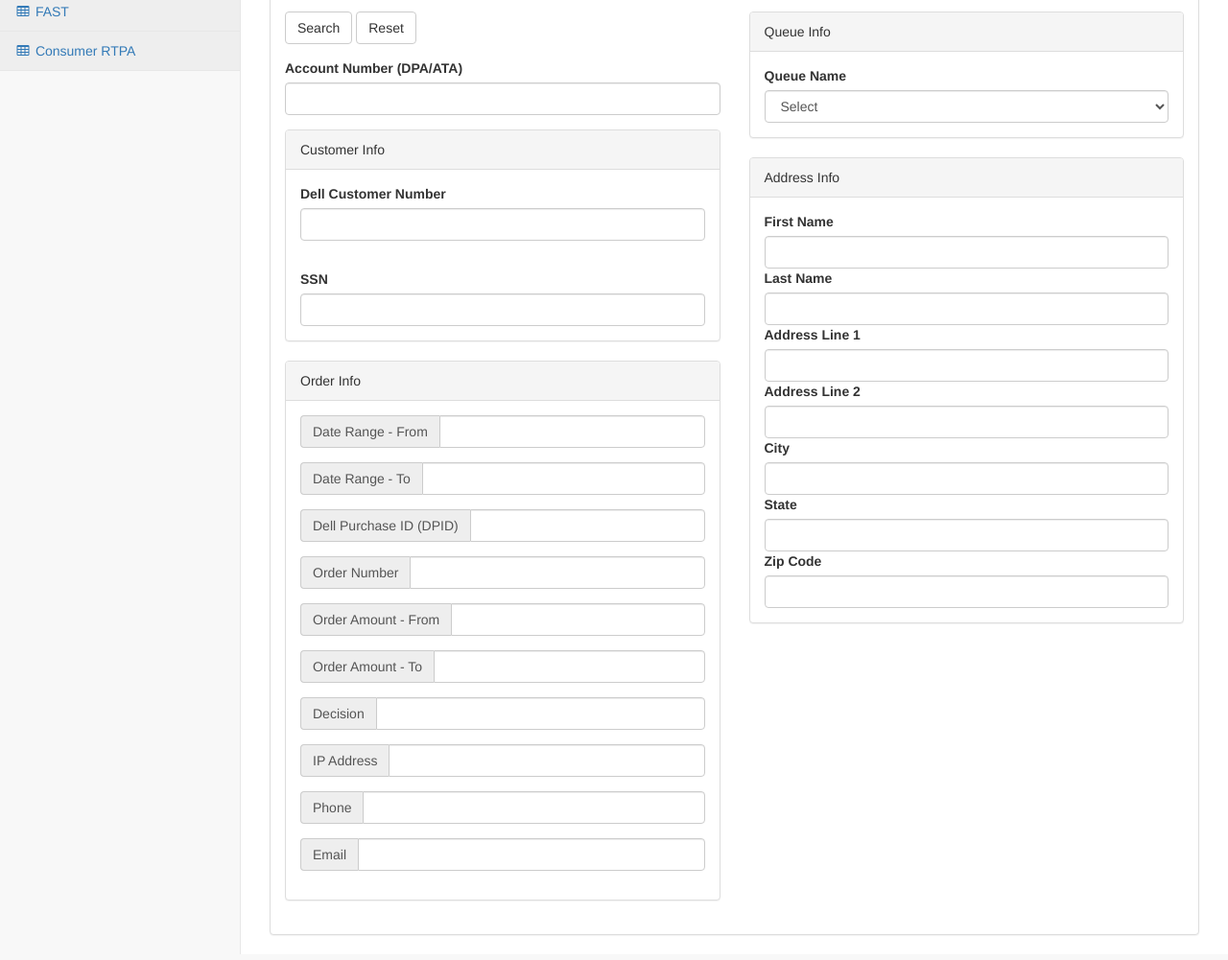
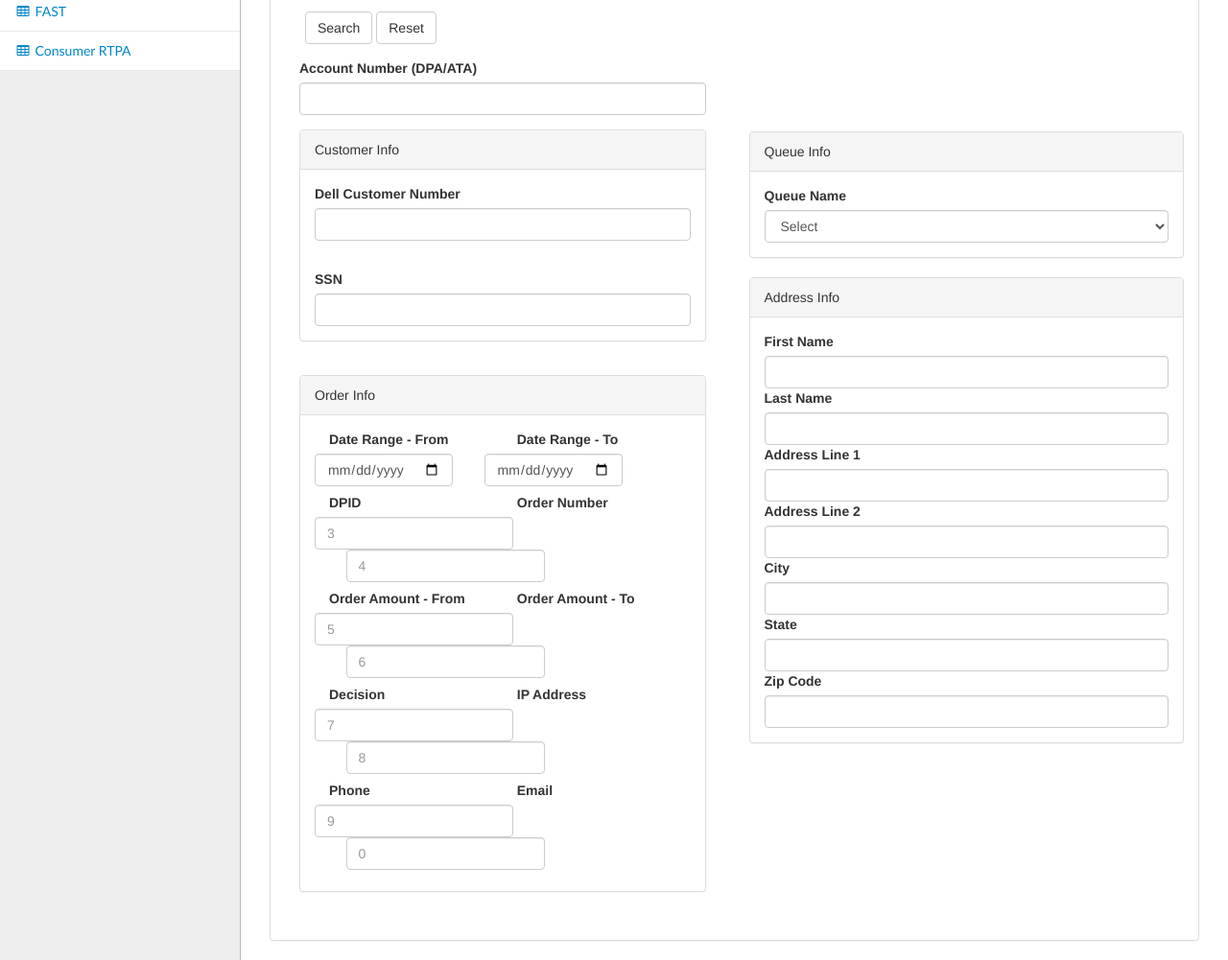
Before and after one commit to wdburke/OVW, a website: page pages/search.html in a window 1280 px wide. Shown: the part 206-1207 px from the top of the page at 96% size. Drawn offline with nearby package versions, Linux system fonts and the light colour scheme; files that its build step writes are made by us from their sources.

Commit message:
Updating Search page to align. Also added Dell styles.

```diff
--- /dev/null
+++ b/less/DellStyles.less
@@ -0,0 +1,149 @@
+/*Dell styling*/
+/*#region variables*/
+@dellBlue:#0087C7;
+@greyDarker:#B7B7B7;
+@grey:#EEE;
+/*#endregion*/
+
+/*#region Base Element Styles*/
+body{
+background-color:@grey;
+}
+i{
+  color:@dellBlue;
+  background-color:transparent;
+}
+/*#endregion*/
+
+/*#region Navbar styling*/
+nav.navbar{
+    background-color: @dellBlue;
+    font-family: "Trebuchet MS","Meiryo UI Reg","メイリオ Reg","MS UI Gothic Reg","Hiragino Kaku Gothic Reg","ヒラギノ角ゴ Pro W3 Reg","Microsoft YaHei","微软雅黑","Hiragino Sans GB","Microsoft JhengHei","微軟正黑體","Malgun Gothic",Gulim,Tahoma,"Arial Unicode",sans-serif;
+    font-size: 14px;
+    line-height: 1.42857;
+
+    .navbar-default, .navbar-brand {
+        color: #FFF;
+    }
+    .navbar-brand:hover{
+            color: #FFF;
+    }
+
+}
+
+nav ul.navbar-top-links {
+    a i{
+        color: white;
+    }
+
+    li.dropdown:hover a {
+        background-color: white;
+        i {
+            color: @dellBlue;
+        }
+    }
+}
+
+li.dropdown.open a.dropdown-toggle{
+    background-color:white;
+    i{
+        color:@dellBlue;
+    }
+}
+ul.dropdown-menu.dropdown-alerts,
+ul.dropdown-menu.dropdown-user,
+ul.dropdown-menu.dropdown-messages{
+
+    li{
+        div{
+        color:black;
+        background-color:transparent;
+        }
+        a.text-center{
+        color:black;
+        background-color:transparent;
+        }
+    }
+    a{
+        background-color:transparent;
+    }
+    i{
+       color:@dellBlue;
+    }
+}
+ul.dropdown-menu.dropdown-tasks{
+    li{
+        div{
+        color:black;
+        }
+     }
+    i{
+       color:@dellBlue;
+    }
+}
+
+/*#endregion*/
+
+/*#region sidebar styling*/
+div.sidebar{
+	background-color:transparent;
+}
+div.sidebar ul li a{
+	color:@dellBlue;
+    &:hover{
+	    background-color:@dellBlue;
+	    color:@grey;
+        i{
+            color:@grey;
+        }
+    }
+    &.active {
+        background-color:white;
+        &:hover {
+	        background-color:@dellBlue;
+	        color:@grey;
+        }
+    }
+}
+/*#endregion*/
+
+/*#region Panels*/
+    /*#region Panel Header for Dashboard*/
+    .panel-heading .row i{
+        color:white;
+    }
+    /*#endregion*/
+    /*#region Panel Footer Styles for Dashboard*/
+    div.panel-footer{
+	    background-color:white;
+    }
+    /*#endregion*/
+/*#endregion*/
+
+/*#region custom classes*/
+.form-group.rtpa-search-consumer
+{
+    margin-bottom: .5em;
+}
+/*#endregion*/
+
+/*#region IDs*/
+#wrapper{
+background-color:@grey;
+}
+
+#page-wrapper{
+background-color:white;
+border-left:1px solid @greyDarker;
+}
+/*#endregion*/
+
+/*#region custom IDs*/
+#spacing-div-search
+{
+    margin:125px;
+}
+#searchControlButtons{
+    padding-left:1.5em;
+}
+/*#endregion*/
--- a/pages/search.html
+++ b/pages/search.html
@@ -21,7 +21,10 @@
     <link href="../dist/css/sb-admin-2.css" rel="stylesheet">
 
     <!-- Custom Fonts -->
-    <link href="../bower_components/font-awesome/css/font-awesome.min.css" rel="stylesheet" type="text/css">
+	<link rel="stylesheet" href="http://maxcdn.bootstrapcdn.com/font-awesome/4.3.0/css/font-awesome.min.css">
+
+	<!--Dell Styling-->
+	<link href="../dist/css/DellStyles.css" rel="stylesheet">
 
     <!-- HTML5 Shim and Respond.js IE8 support of HTML5 elements and media queries -->
     <!-- WARNING: Respond.js doesn't work if you view the page via file:// -->
@@ -303,95 +306,91 @@
             <div class="row">
                 <div class="col-lg-12">
                     <div class="panel panel-default">
-                        <div class="panel-heading">
-                            Search Criteria</div>
+                        <div class="panel-heading">Search Criteria</div>
                         <div class="panel-body">
                             <div class="row">
+                                <!--Left Side-->
                                 <div class="col-lg-6">
+                                    <!--Search Form-->
                                     <form role="form">
-                                        <div class="form-group">
+                                        <div class="form-group" id="searchControlButtons">
                                             <button id="btnConsumerRPTASearch" type="submit" class="btn btn-default">Search</button>
                                             <button type="reset" class="btn btn-default">Reset</button>
                                         </div>
-                                        <div class="form-group">
+                                        <!--DPA Account Number-->
+                                        <div class="form-group col-lg-12">
                                             <label>Account Number (DPA/ATA)</label>
-                                            <input class="form-control">
-
+                                            <input class="form-control" style="width: 100%;">
                                         </div>
-                                        <div class="form-group">
+                                        <!--Customer Number/SSN-->
+                                        <div class="form-group col-lg-12">
                                             <div class="panel panel-default">
                                                 <div class="panel-heading">Customer Info</div>
                                                 <div class="panel-body">
                                                     <label>Dell Customer Number</label>
-                                                    <input class="form-control">
+                                                    <input class="form-control"style="width: 100%;">
                                                 </div>
                                                 <div class="panel-body">
                                                     <label>SSN</label>
-                                                    <input class="form-control">
+                                                    <input class="form-control"style="width: 100%;">
                                                 </div>
                                             </div>
                                         </div>
 
-
-
-                                        <div class="form-group">
+                                        <!--Order Information-->
+                                        <div class="form-group col-lg-12">
                                             <div class="panel panel-default">
                                                 <div class="panel-heading">Order Info</div>
-                                                <div class="panel-body">
-                                                    <div class="form-group input-group">
-                                                        <span class="input-group-addon">Date Range - From</span>
-                                                        <input type="text" class="form-control" placeholder="">
+                                                <div class="panel-body form-inline">
+                                                    <!--Date Range-->
+                                                    <div class="form-group rtpa-search-consumer">
+                                                        <label class="col-md-6">Date Range - From</label>
+                                                        <label class="col-md-6">Date Range - To</label>
+                                                        <input type="date" pattern="\d{1,2}/\d{1,2}/\d{4}" class="form-control col-md-5" placeholder="1">
+                                                        <input type="date" pattern="\d{1,2}/\d{1,2}/\d{4}" class="form-control col-md-5 col-md-push-1" placeholder="2">
                                                     </div>
-                                                    <div class="form-group input-group">
-                                                        <span class="input-group-addon">Date Range - To</span>
-                                                        <input type="text" class="form-control" placeholder="">
+                                                    <div class="form-group rtpa-search-consumer">
+                                                        <!--DPID-->
+                                                        <label class="col-md-6">DPID</label>
+                                                        <!--Order Number-->
+                                                        <label class="col-md-6">Order Number</label>
+                                                        <input type="text" class="form-control col-md-5" placeholder="3">
+                                                        <input type="text" class="form-control col-md-5 col-md-push-1" placeholder="4">
                                                     </div>
-                                                   <div class="form-group input-group">
-                                                        <span class="input-group-addon">Dell Purchase ID (DPID)</span>
-                                                        <input type="text" class="form-control" placeholder="">
+                                                    <!--Order Amount-->
+                                                    <div class="form-group rtpa-search-consumer">
+                                                        <label class="col-md-6">Order Amount - From</label>
+                                                        <label class="col-md-6">Order Amount - To</label>
+                                                        <input type="text" class="form-control col-md-5" placeholder="5">
+                                                        <input type="text" class="form-control col-md-5 col-md-push-1" placeholder="6">
                                                     </div>
-                                                   <div class="form-group input-group">
-                                                        <span class="input-group-addon">Order Number</span>
-                                                        <input type="text" class="form-control" placeholder="">
+                                                    <div class="form-group rtpa-search-consumer">
+                                                        <!--Decision-->
+                                                        <label class="col-md-6">Decision</label>
+                                                        <!-- IP Address-->
+                                                        <label class="col-md-6">IP Address</label>
+                                                        <input type="text" class="form-control col-md-5" placeholder="7">
+                                                        <input type="text" class="form-control col-md-5 col-md-push-1" placeholder="8">
                                                     </div>
-                                                    <div class="form-group input-group">
-                                                        <span class="input-group-addon">Order Amount - From</span>
-                                                        <input type="text" class="form-control" placeholder="">
+                                                    <div class="form-group rtpa-search-consumer">
+                                                        <!--Phone-->
+                                                        <label class="col-md-6">Phone</label>
+                                                        <!--Email-->
+                                                        <label class="col-md-6">Email</label>
+                                                        <input type="text" class="form-control col-md-5" placeholder="9">
+                                                        <input type="text" class="form-control col-md-5 col-md-push-1" placeholder="0">
                                                     </div>
-                                                    <div class="form-group input-group">
-                                                        <span class="input-group-addon">Order Amount - To</span>
-                                                        <input type="text" class="form-control" placeholder="">
                                                 </div>
-                                                    <div class="form-group input-group">
-                                                        <span class="input-group-addon">Decision</span>
-                                                        <input type="text" class="form-control" placeholder="">
-                                                    </div>
-                                                    <div class="form-group input-group">
-                                                        <span class="input-group-addon">IP Address</span>
-                                                        <input type="text" class="form-control" placeholder="">
-                                                    </div>
-                                                    <div class="form-group input-group">
-                                                        <span class="input-group-addon">Phone</span>
-                                                        <input type="text" class="form-control" placeholder="">
-                                                    </div>
-                                                    <div class="form-group input-group">
-                                                        <span class="input-group-addon">Email</span>
-                                                        <input type="text" class="form-control" placeholder="">
-                                                    </div>
-
-                                                </div>
-
                                             </div>
                                         </div>
 
-
-
                                     </form>
                                 </div>
-                                <!-- /.col-lg-6 (nested) -->
+                                <!--End Search Left Side-->
+                                <div class="hidden-md" id="spacing-div-search"></div>
                                 <div class="col-lg-6">
-
                                     <form role="form">
+                                        <!--Queue Information-->
                                         <div class="form-group">
                                             <div class="panel panel-default">
                                                 <div class="panel-heading">Queue Info</div>
@@ -406,6 +405,7 @@
                                         </div>
                                     </form>
                                     <form role="form">
+                                        <!--Customer Address Info-->
                                         <div class="form-group">
                                             <div class="panel panel-default">
                                                 <div class="panel-heading">Address Info</div>
@@ -430,16 +430,14 @@
                                             </div>
                                         </div>
                                     </form>
-
-
                                 </div>
-                                <!-- /.col-lg-6 (nested) -->
+                                <!-- End Search Right Side -->
                             </div>
                             <!-- /.row (nested) -->
                         </div>
                         <!-- /.panel-body -->
                     </div>
-                    <!-- /.panel -->
+                    <!-- /.panel.panel-default -->
                 </div>
                 <!-- /.col-lg-12 -->
             </div>
```
Lines whose indentation alone changed are shown as unchanged.
